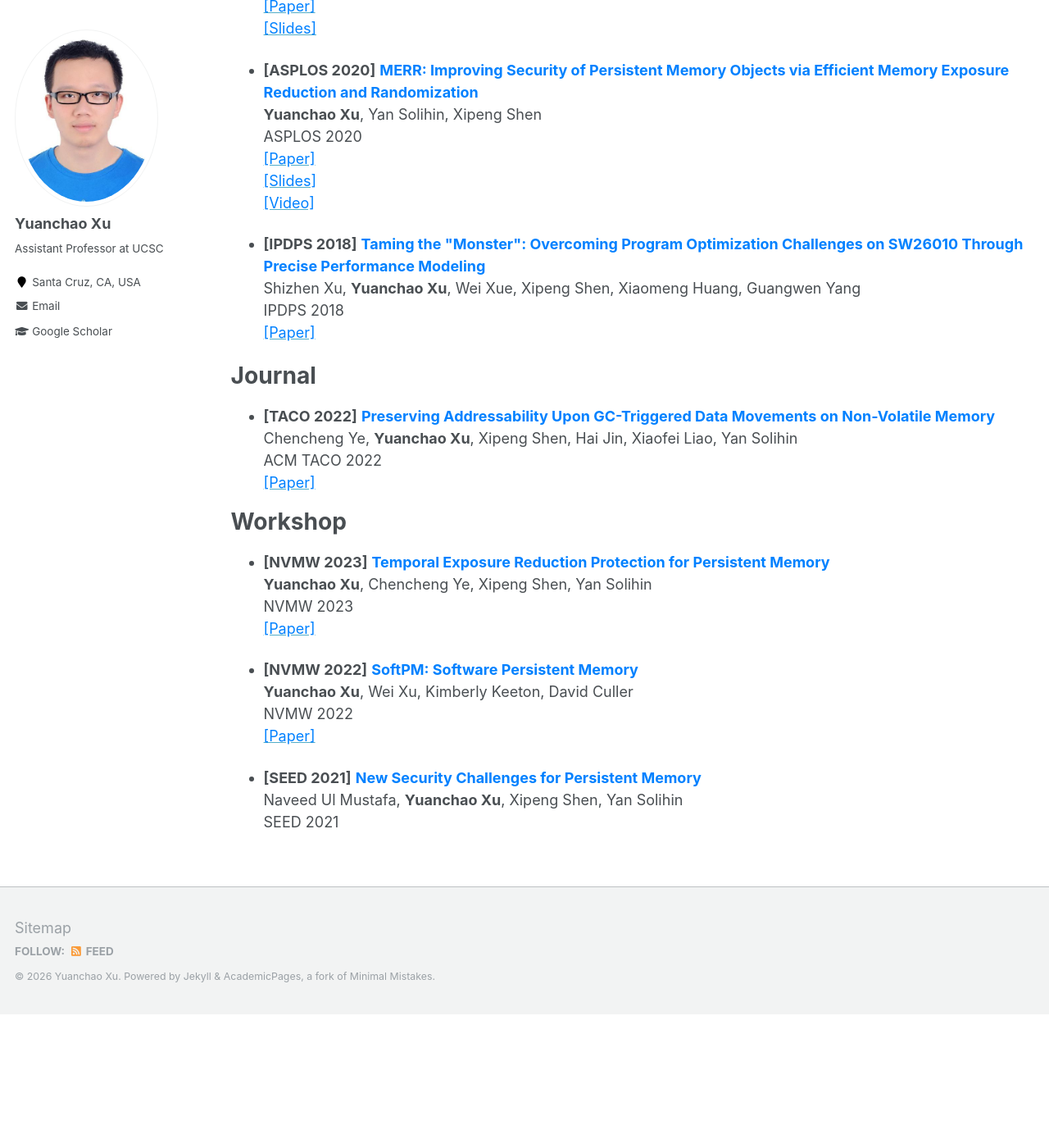
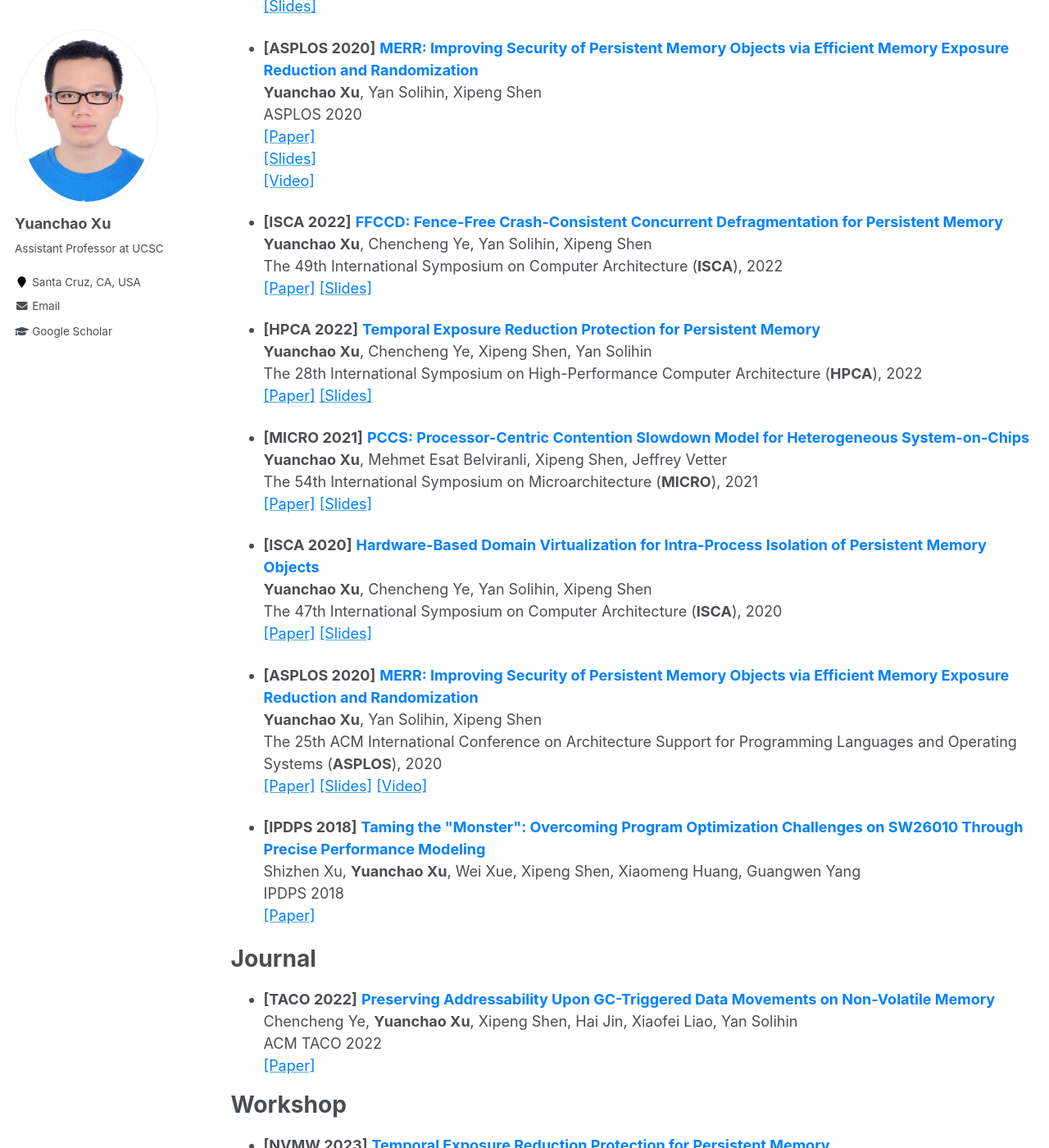
Before and after one commit to yuanchaoxu6/yuanchaoxu6.github.io, a Jekyll site: the page built from _pages/publications.md, in a window 1280 px wide and 1400 px high, scrolled down 3355 px. Shown: the whole window at 82% size. Built offline with Jekyll 4.4.1, drawn with Linux system fonts in a browser that asks for light colours; before the commit the page ends 4592 px from its top, so only the background shows below that.

Commit message:
Update publications.md

```diff
--- a/_pages/publications.md
+++ b/_pages/publications.md
@@ -126,6 +126,40 @@ The names of the students in my lab are <ins>underlined</ins>.
   [<font color="#0081ff">[Slides]</font>](http://yuanchaoxu6.github.io/files/ASPLOS2020MERR.pdf)
   [<font color="#0081ff">[Video]</font>](https://www.youtube.com/watch?v=96OUTHkBdY0)
 
+- **[ISCA 2022]** **<font color="#0081ff">FFCCD: Fence-Free Crash-Consistent Concurrent Defragmentation for Persistent Memory</font>**
+  **Yuanchao Xu**, Chencheng Ye, Yan Solihin, Xipeng Shen
+  The 49th International Symposium on Computer Architecture (**ISCA**), 2022
+  [<font color="#0081ff">[Paper]</font>](http://yuanchaoxu6.github.io/files/ISCA22.pdf)
+  [<font color="#0081ff">[Slides]</font>](http://yuanchaoxu6.github.io/files/ISCA2022_FFCCD.pdf)
+
+- **[HPCA 2022]** **<font color="#0081ff">Temporal Exposure Reduction Protection for Persistent Memory</font>**
+  **Yuanchao Xu**, Chencheng Ye, Xipeng Shen, Yan Solihin
+  The 28th International Symposium on High-Performance Computer Architecture (**HPCA**), 2022
+  [<font color="#0081ff">[Paper]</font>](http://yuanchaoxu6.github.io/files/HPCA22.pdf)
+  [<font color="#0081ff">[Slides]</font>](http://yuanchaoxu6.github.io/files/HPCA22_TERP.pdf)
+
+- **[MICRO 2021]** **<font color="#0081ff">PCCS: Processor-Centric Contention Slowdown Model for Heterogeneous System-on-Chips</font>**
+  **Yuanchao Xu**, Mehmet Esat Belviranli, Xipeng Shen, Jeffrey Vetter
+  The 54th International Symposium on Microarchitecture (**MICRO**), 2021
+  [<font color="#0081ff">[Paper]</font>](http://yuanchaoxu6.github.io/files/MICRO2021.pdf)
+  [<font color="#0081ff">[Slides]</font>](http://yuanchaoxu6.github.io/files/MICRO2021_PCCS.pdf)
+
+- **[ISCA 2020]** **<font color="#0081ff">Hardware-Based Domain Virtualization for Intra-Process Isolation of Persistent Memory Objects</font>**
+  **Yuanchao Xu**, Chencheng Ye, Yan Solihin, Xipeng Shen
+  The 47th International Symposium on Computer Architecture (**ISCA**), 2020
+  [<font color="#0081ff">[Paper]</font>](http://yuanchaoxu6.github.io/files/isca20.pdf)
+  [<font color="#0081ff">[Slides]</font>](http://yuanchaoxu6.github.io/files/ISCA2020MPKVirtualization.pdf)
+
+- **[ASPLOS 2020]** **<font color="#0081ff">MERR: Improving Security of Persistent Memory Objects via Efficient Memory Exposure Reduction and Randomization</font>**
+  **Yuanchao Xu**, Yan Solihin, Xipeng Shen
+  The 25th ACM International Conference on Architecture Support for Programming Languages and Operating Systems (**ASPLOS**), 2020
+  [<font color="#0081ff">[Paper]</font>](http://yuanchaoxu6.github.io/files/asplos20.pdf)
+  [<font color="#0081ff">[Slides]</font>](http://yuanchaoxu6.github.io/files/ASPLOS2020MERR.pdf)
+  [<font color="#0081ff">[Video]</font>](https://www.youtube.com/watch?v=96OUTHkBdY0)
+
+
+
+
 - **[IPDPS 2018]** **<font color="#0081ff">Taming the "Monster": Overcoming Program Optimization Challenges on SW26010 Through Precise Performance Modeling</font>**
   Shizhen Xu, **Yuanchao Xu**, Wei Xue, Xipeng Shen, Xiaomeng Huang, Guangwen Yang
   IPDPS 2018
```
